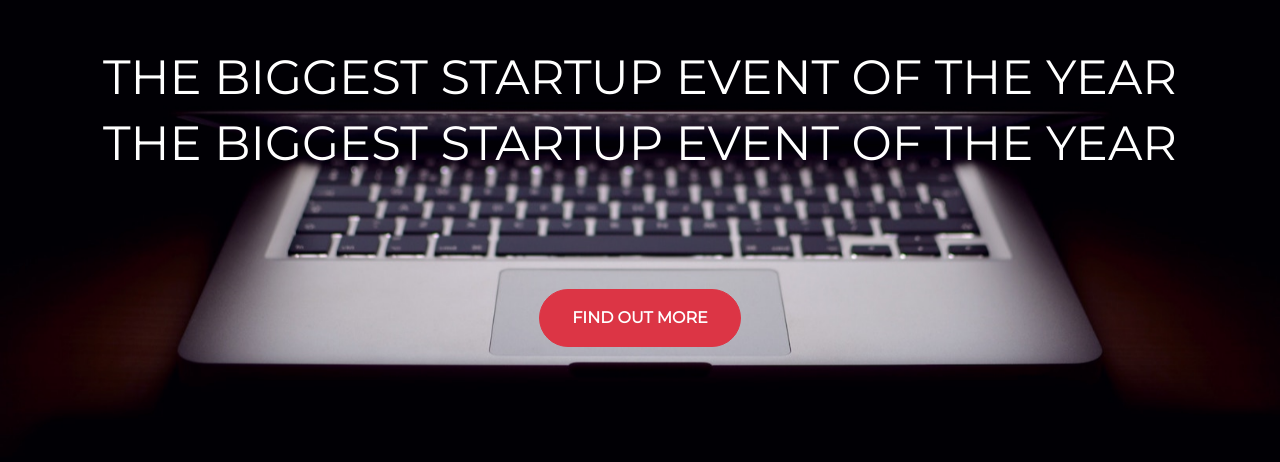
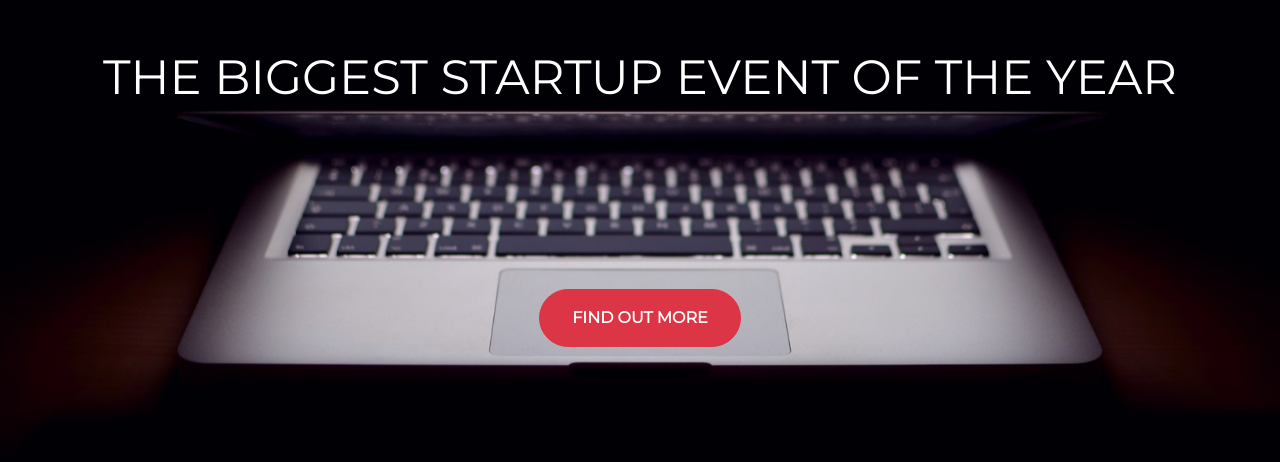
Before and after one commit to sahuaman83/Startup-Website, a plain HTML site: page index.html in a window 1280 px wide. Shown: the part 202-664 px from the top of the page. Drawn offline with nearby package versions, Linux system fonts and the light colour scheme.

Commit message:
some mends

```diff
--- a/index.html
+++ b/index.html
@@ -24,7 +24,6 @@
 
   		<header class="text-center col-12">
   			<h1 class=" animated bounce">THE BIGGEST STARTUP EVENT OF THE YEAR</h1>
-  			<h1>THE BIGGEST STARTUP EVENT OF THE YEAR</h1>
 
   		</header>
   		    <div class="buffer2"></div>
```
